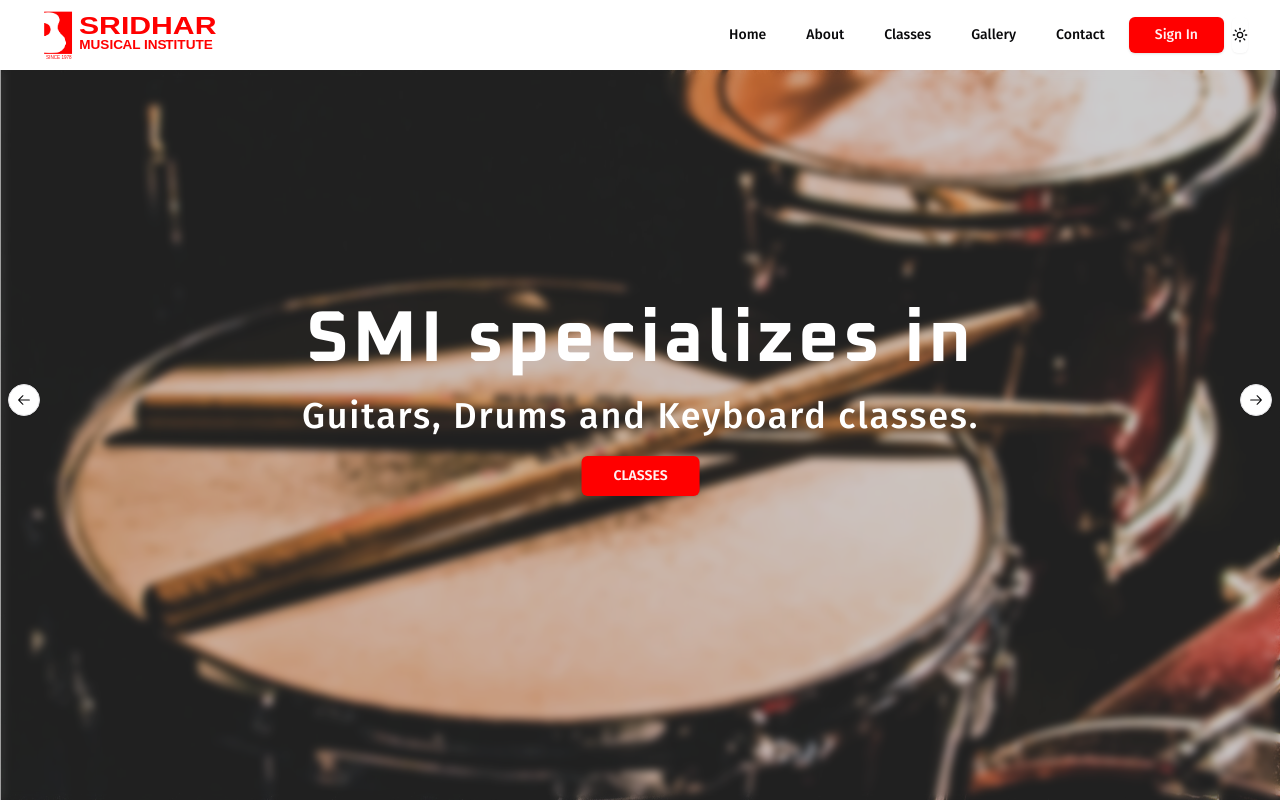
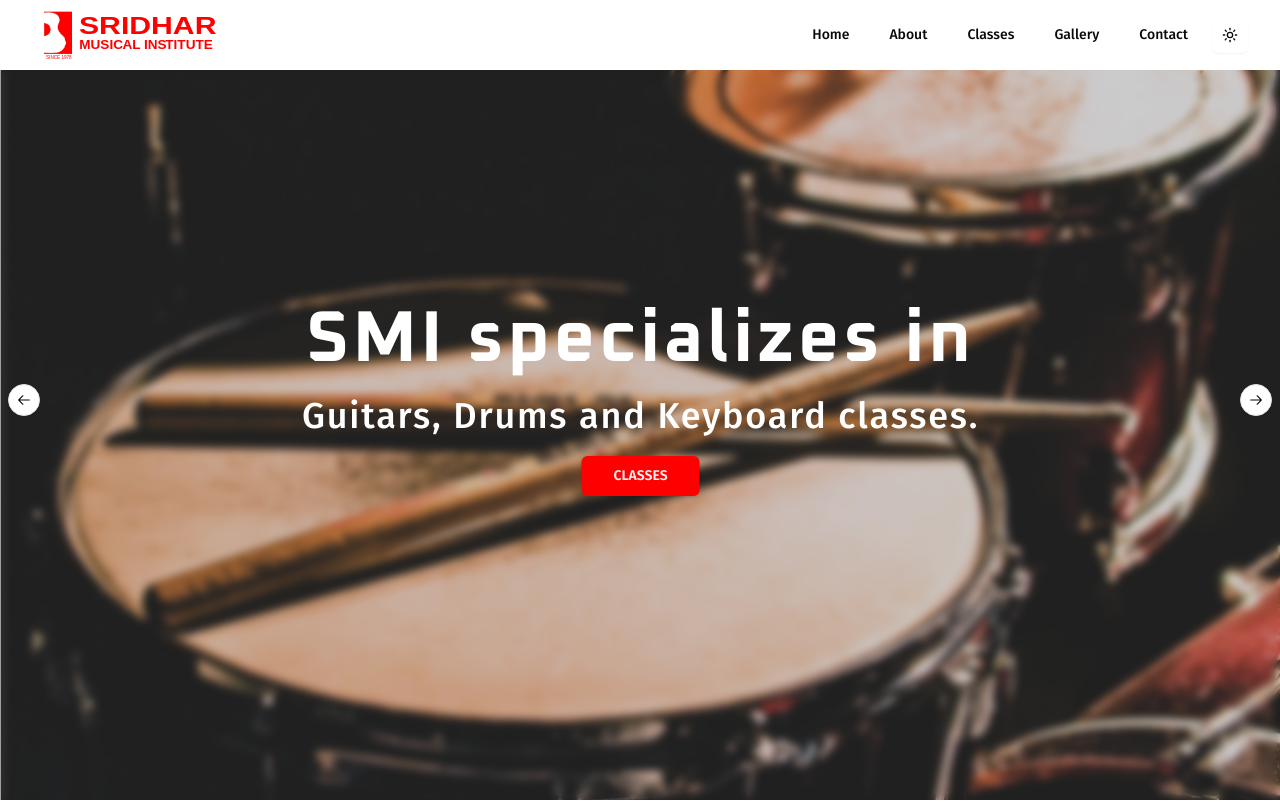
Before and after one commit to mohansky/smi-app-25, a Next.js app: page / in a window 1280 px wide. Shown: the top 802 px of the page. Built offline with nearby package versions, Linux system fonts and the light colour scheme; no server answers.

Commit message:
Resolve login issue

```diff
--- a/components/layout/hamburger-menu.tsx
+++ b/components/layout/hamburger-menu.tsx
@@ -15,7 +15,7 @@ import {
   navigationMenuTriggerStyle,
 } from "@/components/ui/navigation-menu";
 import { ModeToggler } from "@/components/ui/mode-toggler";
-import AuthButton from "../buttons/auth-button";
+// import AuthButton from "../buttons/auth-button";
 import { options } from "@/.velite";
 
 export default function HamburgerMenu() {
@@ -48,7 +48,7 @@ export default function HamburgerMenu() {
                   </NavigationMenuItem>
                 ))}
               </NavigationMenuList>
-              <AuthButton />
+              {/* <AuthButton /> */}
               {/* <SheetTrigger className="uppercase mx-auto">
                 <AuthButton />
               </SheetTrigger> */}
--- a/components/layout/navbar.tsx
+++ b/components/layout/navbar.tsx
@@ -10,7 +10,7 @@ import {
 } from "@/components/ui/navigation-menu";
 import { ModeToggler } from "@/components/ui/mode-toggler";
 import { options } from "@/.velite";
-import AuthButton from "../buttons/auth-button";
+// import AuthButton from "../buttons/auth-button";
 
 export default function Navbar() {
   return (
@@ -28,7 +28,7 @@ export default function Navbar() {
             </Link>
           </NavigationMenuItem>
         ))}
-        <AuthButton />
+        {/* <AuthButton /> */}
         <ModeToggler />
       </NavigationMenuList>
     </NavigationMenu>
```
